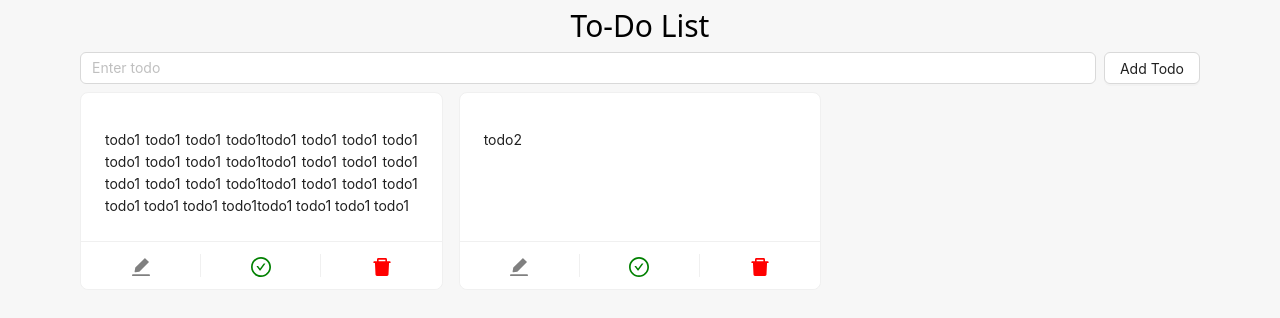
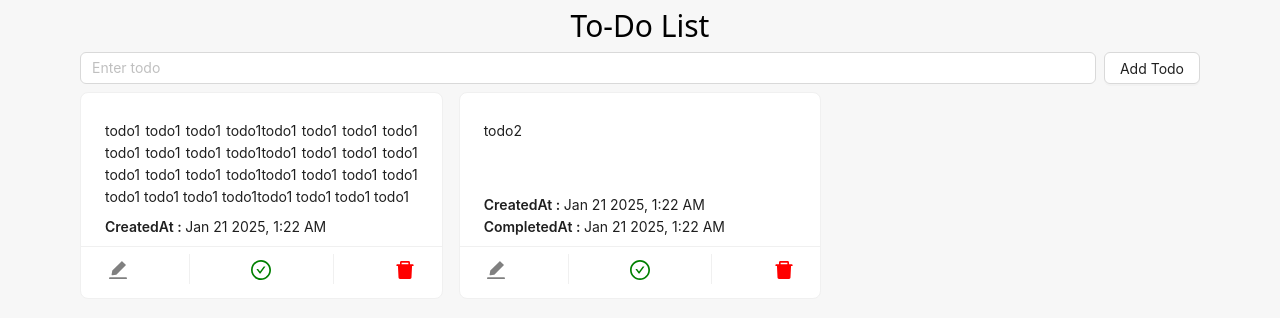
Before and after one commit to Srikanth2355/react-todo, a React (Vite) app: page / in a window 1280 px wide. Shown: the top 318 px of the page. Built offline with nearby package versions, Linux system fonts and the light colour scheme.

Commit message:
done with the todo structure

```diff
--- a/package.json
+++ b/package.json
@@ -12,8 +12,10 @@
   "dependencies": {
     "@ant-design/icons": "^5.5.2",
     "antd": "^5.23.0",
+    "moment": "^2.30.1",
     "react": "^18.3.1",
-    "react-dom": "^18.3.1"
+    "react-dom": "^18.3.1",
+    "vite-plugin-commonjs": "^0.10.4"
   },
   "devDependencies": {
     "@eslint/js": "^9.17.0",
--- a/src/App.css
+++ b/src/App.css
@@ -1,3 +1,11 @@
 body {
   background-color: #F7F7F7;
 }
+
+.cutomcard >.ant-card-body {
+  padding-left: 0px !important;
+  padding-right: 0px !important;
+  padding-bottom: 5px !important;
+  padding-top: 15px !important;
+  height: 100% !important;
+}
--- a/src/Todo.jsx
+++ b/src/Todo.jsx
@@ -1,34 +1,35 @@
 import React, { useState, useEffect, useCallback } from 'react';
-import { Input, Button, Empty,message, Card, Modal, Popconfirm, Spin     } from 'antd';
+import { Input, Button, Empty,message, Card, Modal, Popconfirm, Spin ,Divider     } from 'antd';
 import {  DeleteFilled, EditFilled , CheckCircleOutlined } from '@ant-design/icons';
+import moment from "moment";
 
 function Todo() {
     const { TextArea } = Input;
     const [todo, setTodo] = useState("")
-    const [todolist, setTodolist] = useState([{name:"todo1 todo1 todo1 todo1todo1 todo1 todo1 todo1 todo1 todo1 todo1 todo1todo1 todo1 todo1 todo1 todo1 todo1 todo1 todo1todo1 todo1 todo1 todo1 todo1 todo1 todo1 todo1todo1 todo1 todo1 todo1",id:1},{name:"todo2",id:2}])
+    const [todolist, setTodolist] = useState([
+        {
+            id:1,
+            todo:"todo1 todo1 todo1 todo1todo1 todo1 todo1 todo1 todo1 todo1 todo1 todo1todo1 todo1 todo1 todo1 todo1 todo1 todo1 todo1todo1 todo1 todo1 todo1 todo1 todo1 todo1 todo1todo1 todo1 todo1 todo1",
+            createdAt:new Date(),
+            completed:false,
+            completedAt:'',
+        },
+        {
+            id:2,
+            todo:"todo2",
+            createdAt:new Date(),
+            completed:true,
+            completedAt:new Date(),
+        }])
     const [messageApi, contextHolder] = message.useMessage();
     const [isModalVisible, setIsModalVisible] = useState(false);
     const [edittodo, setEdittodo] = useState({});
     const [isloading, setIsloading] = useState(false);
-    const actions = (item)=> [
-            <EditFilled key="edit" style={{ color: 'gray' ,fontSize:"20px" }} onClick={openEditModal(item)} />,
-            <CheckCircleOutlined key="check" style={{ color: 'green' ,fontSize:"20px" }} onClick={handleComplete(item)}  />,
-            <Popconfirm
-                title="Delete Task"
-                description="Are you sure to delete this Todo?"
-                onConfirm={handleDelete(item)}
-                onCancel={()=>{}}
-                okText="Yes"
-                cancelText="No"
-            >
-                <DeleteFilled key="delete" style={{ color: 'red' ,fontSize:"20px" }}  />
-                {/* onClick={openDeleteConfirmPopup(item)} */}
-            </Popconfirm>
-    ]
+
 
     const addTodo = useCallback(() => {
         if (todo !== "" && todo.trim() !== "") {
-            let newTodo = { name: todo, id: todolist.length + 1 }
+            let newTodo = { todo: todo, id: todolist.length + 1, createdAt: new Date(), comleted: false, completedAt: '' }
             setTodolist((prev)=>[...prev, newTodo])
             setTodo("");
             messageApi.open({
@@ -49,7 +50,7 @@ function Todo() {
             setEdittodo((prev) => item)
             setIsModalVisible(true)
             setIsloading(false)
-        }, 1000);
+        }, 500);
     })
 
     const handleComplete = useCallback((item) => () => {
@@ -76,7 +77,7 @@ function Todo() {
 
     const handleEdit = useCallback(() => {
         let todos = todolist
-        if (edittodo.name == "" || edittodo.name.trim() == "") {
+        if (edittodo.todo == "" || edittodo.todo.trim() == "") {
             messageApi.open({
                 type: 'error',
                 content: 'Please enter a todo',
@@ -123,10 +124,39 @@ function Todo() {
                 {todolist.map((item, index) => (
                     <Card
                      key={index}
-                     className='pt-3 text-justify flex flex-col justify-between'
-                     actions={actions(item)} >
-                        <p>{item.name}</p>
+                     className='pt-3  cutomcard'
+                     hoverable={true}
+                     >
+                        <div className='flex flex-col justify-between h-full'>
+                            <p className='text-justify px-6'>{item.todo}</p>
+                            <div>
+                                <div className='flex flex-col my-2 px-6'>
+                                    <p className=' '> <span className='font-semibold'>CreatedAt : </span>{moment(item.createdAt).format("MMM D YYYY, h:mm A")}</p>
+                                    {item.completed?(
+                                        <p className=''><span className='font-semibold'>CompletedAt : </span>{moment(item.completedAt).format("MMM D YYYY, h:mm A")}</p>):('')
+                                    }
+                                </div>
+                                <div className='flex justify-around py-2' style={{borderTopColor:"#0505050f",borderTopWidth:"1px"}}>
+                                    <EditFilled key="edit" style={{ color: 'gray' ,fontSize:"20px" }} onClick={openEditModal(item)} />
+                                    <Divider type="vertical" style={{ height: "30px" }} />
+                                    <CheckCircleOutlined key="check" style={{ color: 'green' ,fontSize:"20px" }} onClick={handleComplete(item)}  />
+                                    <Divider type="vertical" style={{ height: "30px" }} />
 
+                                    <Popconfirm
+                                        title="Delete Task"
+                                        description="Are you sure to delete this Todo?"
+                                        onConfirm={handleDelete(item)}
+                                        onCancel={()=>{}}
+                                        okText="Yes"
+                                        cancelText="No"
+                                    >
+                                        <DeleteFilled key="delete" style={{ color: 'red' ,fontSize:"20px" }}  />
+                                        {/* onClick={openDeleteConfirmPopup(item)} */}
+                                    </Popconfirm>
+
+                                </div>
+                            </div>
+                        </div>
                     </Card>
                 ))}
             </div>
@@ -134,7 +164,7 @@ function Todo() {
 
         {/* edit modal */}
         <Modal title="Update Todo" open={isModalVisible} onOk={handleEdit} onCancel={() => setIsModalVisible((prev) => (false))}>
-            <TextArea value={edittodo.name} onChange={(e) => setEdittodo((prev) => ({...prev, name: e.target.value}))} />
+            <TextArea value={edittodo.todo} onChange={(e) => setEdittodo((prev) => ({...prev, todo: e.target.value}))} />
         </Modal>
 
 
--- a/vite.config.js
+++ b/vite.config.js
@@ -1,9 +1,10 @@
 import { defineConfig } from 'vite'
 import react from '@vitejs/plugin-react'
+import commonjs from 'vite-plugin-commonjs'
 
 // https://vite.dev/config/
 export default defineConfig({
-  plugins: [react()],
+  plugins: [react(),commonjs()],
   server: {
     open: true,
   }
```
